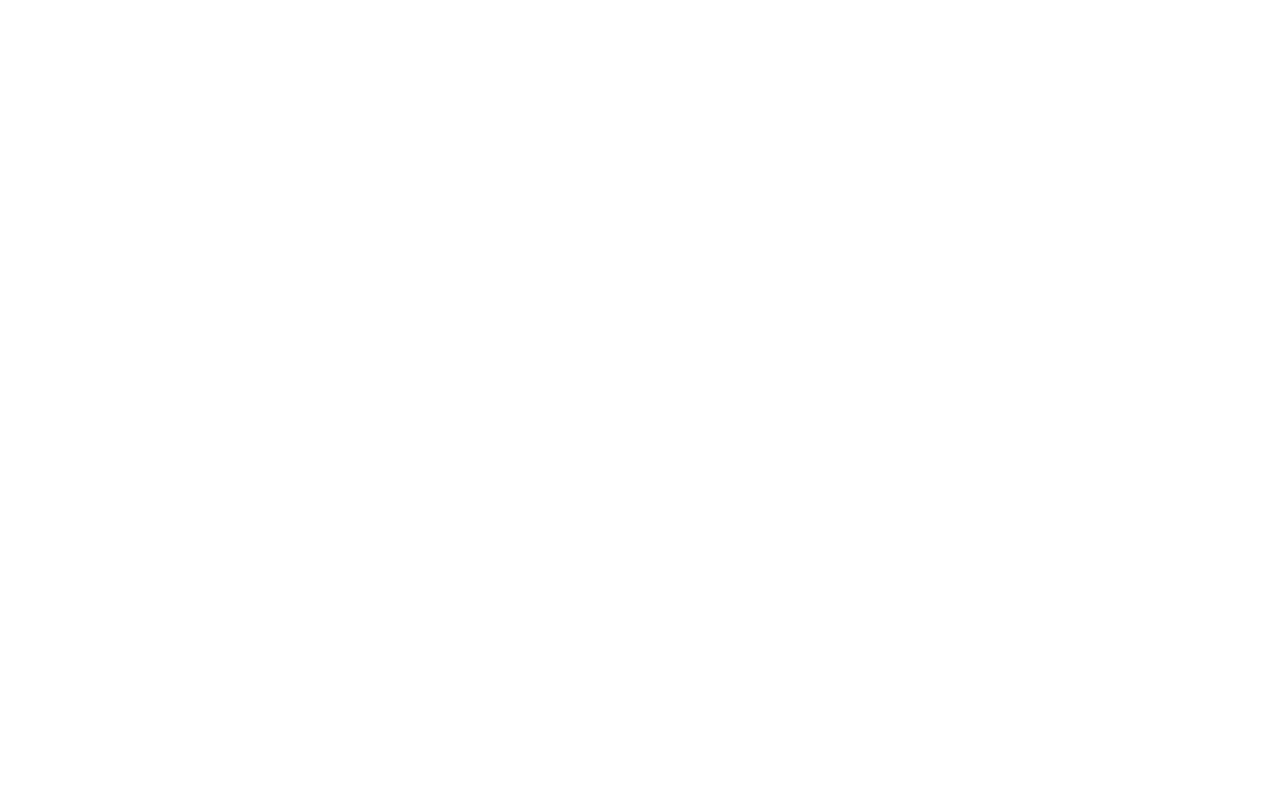
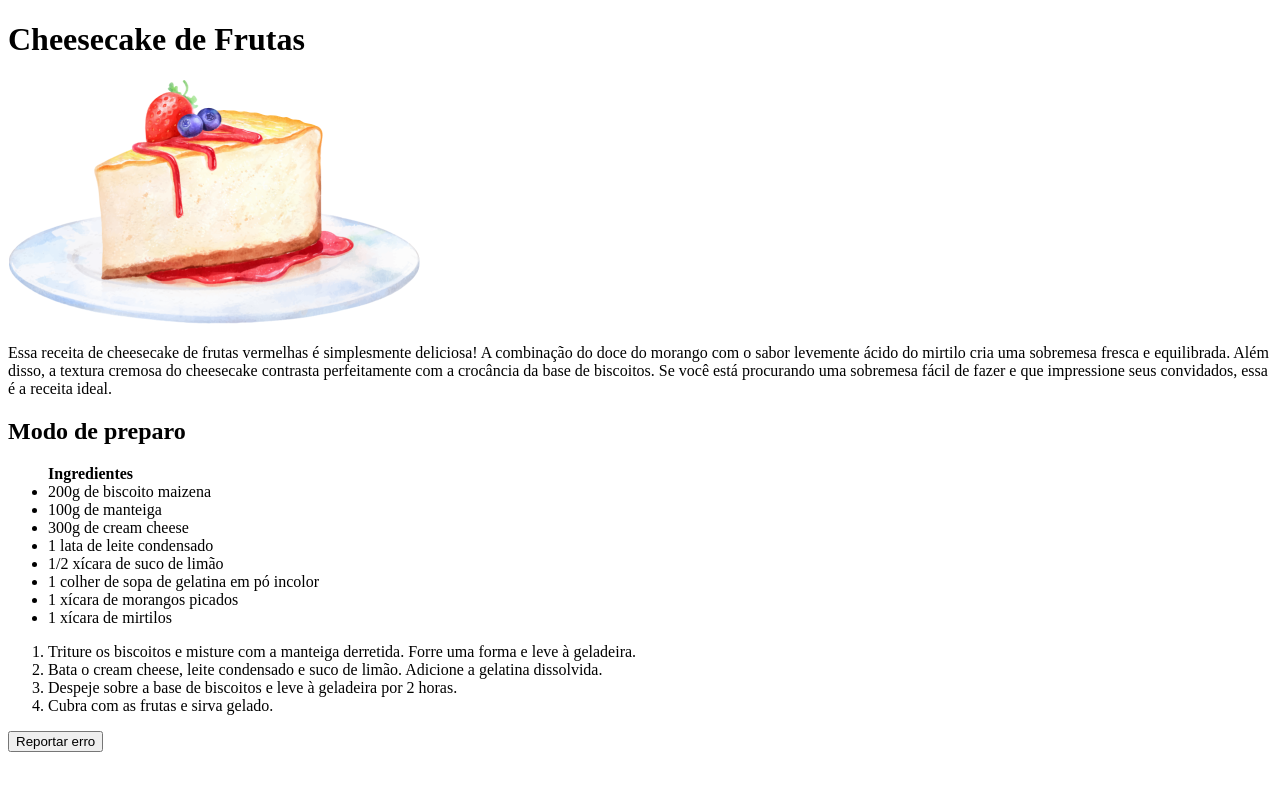
Before and after one commit to Thiagofrf/cheesecake, a plain HTML site: page index.html in a window 1280 px wide. Drawn offline with Linux system fonts and the light colour scheme.

Commit message:
feature: finish html structure

```diff
--- a/index.html
+++ b/index.html
@@ -6,6 +6,36 @@
     <title>Cheesecake</title>
 </head>
 <body>
-
+    <main>
+        <div class="recipee-description">
+            <h1>Cheesecake de Frutas</h1>
+            <img src="images/image 1.png" alt="Foto de um cheesecake">
+            <p>
+                Essa receita de cheesecake de frutas vermelhas é simplesmente deliciosa! A combinação do doce do morango com o sabor levemente ácido do mirtilo cria uma sobremesa fresca e equilibrada. Além disso, a textura cremosa do cheesecake contrasta perfeitamente com a crocância da base de biscoitos. Se você está procurando uma sobremesa fácil de fazer e que impressione seus convidados, essa é a receita ideal.
+            </p>
+        </div>
+        <div class="recipee-steps">
+            <h2>Modo de preparo</h2>
+            <ul>
+                <strong>Ingredientes</strong>
+                <li>200g de biscoito maizena</li>
+                <li>100g de manteiga</li>
+                <li>300g de cream cheese</li>
+                <li>1 lata de leite condensado</li>
+                <li>1/2 xícara de suco de limão</li>
+                <li>1 colher de sopa de gelatina em pó incolor</li>
+                <li>1 xícara de morangos picados</li>
+                <li>1 xícara de mirtilos</li>
+            </ul>
+            <ol>
+                <strong></strong>
+                <li>Triture os biscoitos e misture com a manteiga derretida. Forre uma forma e leve à geladeira.</li>
+                <li>Bata o cream cheese, leite condensado e suco de limão. Adicione a gelatina dissolvida.</li>
+                <li>Despeje sobre a base de biscoitos e leve à geladeira por 2 horas.</li>
+                <li>Cubra com as frutas e sirva gelado.</li>
+            </ol>
+        </div>
+        <button>Reportar erro</button>
+    </main>
 </body>
 </html>
```
Also changed, not shown: images/image 1.png (added), 1 other file.
